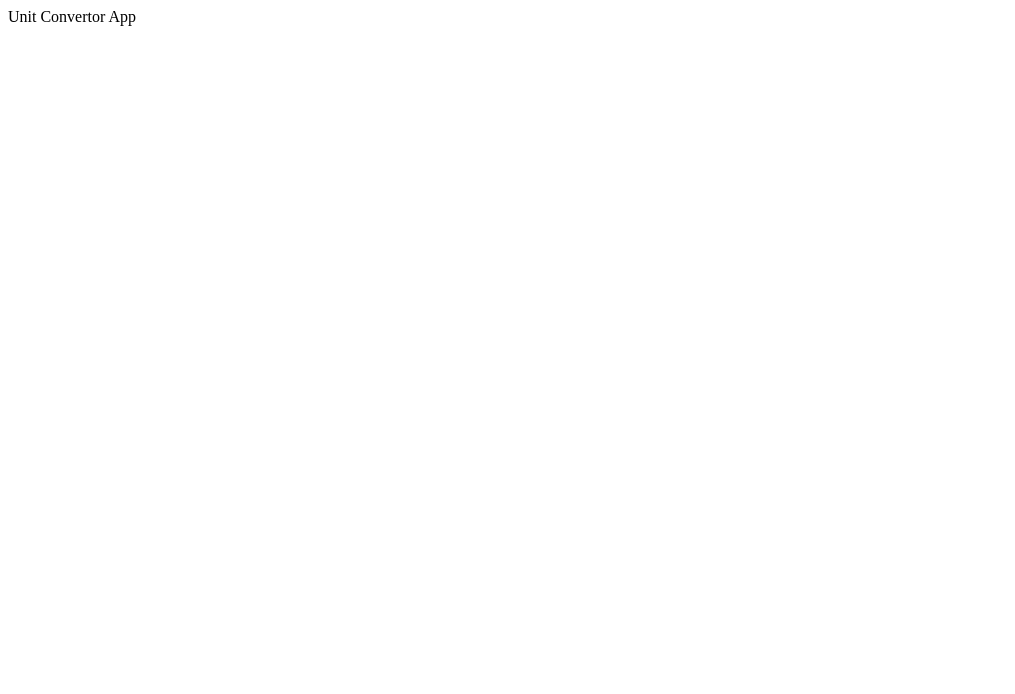
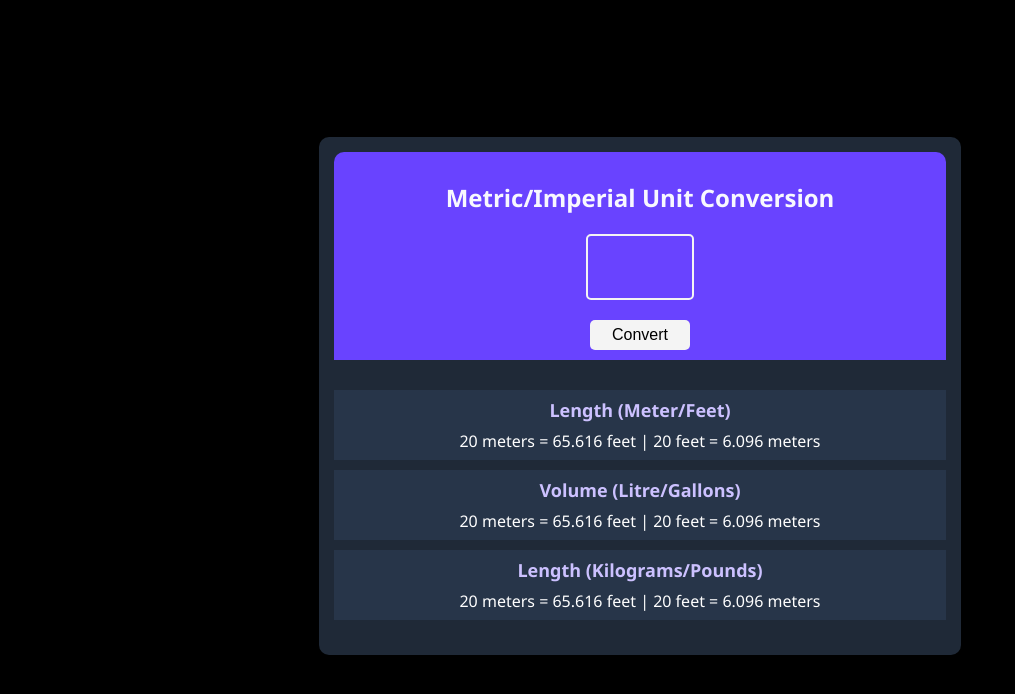
Before and after one commit to SirajAtFiverr/unit-convertor, a plain HTML site: page index.html in a window 1280 px wide. Shown: the whole page, without its empty margins (0-1015 px from the left). Drawn offline with Linux system fonts and the light colour scheme.

Commit message:
save changes

```diff
--- a/index.html
+++ b/index.html
@@ -1,9 +1,35 @@
 <!DOCTYPE html>
 <html lang="en">
 <head>
+    <link rel="stylesheet" href="style.css">
     <title>Unit Convertor</title>
 </head>
 <body>
-    Unit Convertor App
+    <div id="unit-convertor">
+
+        <div class="section-1">
+            <h2 class="heading">Metric/Imperial Unit Conversion</h2>
+            <input type="number" class="user-input"user-input">
+            <button class="convert-button">Convert</button>
+        </div>
+
+        <div class="section-2">
+            <div class="length-section">
+                <h4>Length (Meter/Feet)</h4>
+                <p>20 meters = 65.616 feet | 20 feet = 6.096 meters</p>
+            </div>
+            <div class="volume-section">
+                <h4>Volume (Litre/Gallons)</h4>
+                <p>20 meters = 65.616 feet | 20 feet = 6.096 meters</p>
+            </div>
+            <div class="mass-section">
+                <h4>Length (Kilograms/Pounds)</h4>
+                <p>20 meters = 65.616 feet | 20 feet = 6.096 meters</p>
+            </div>
+        </div>
+
+    </div>
+
+    <script src="script.js"></script>
 </body>
 </html>
--- a/style.css
+++ b/style.css
@@ -0,0 +1,96 @@
+
+body{
+    display: flex;
+    justify-content: center;
+    align-items: center;
+    height: 97vh;
+    background-color: black;
+
+    font-family:'Segoe UI', Tahoma, Geneva, Verdana, sans-serif;
+}
+
+#unit-convertor{
+    background-color: #1F2937;
+    width: 50%;
+    text-align: center;
+    border-radius: 10px;
+    padding: 5px;
+}
+
+.section-1{
+    padding: 10px;
+    background-color: #6943FF;
+    border-radius: 10px 10px 0 0;
+    margin: 10px;
+}
+
+.heading{
+    color: ghostwhite;
+}
+
+.user-input{
+    margin: 20px auto;
+    display: block;
+    width: 100px;
+    height: 60px;
+
+    background-color: #6943FF;
+    border: 2px solid #F4F4F4;
+    border-radius: 5px;
+    font-size: 40px;
+    color: #F4F4F4;
+    text-align: center;
+    font-weight: bold;
+}
+
+.user-input:focus{
+    outline: none;
+}
+
+.user-input::-webkit-outer-spin-button,
+.user-input::-webkit-inner-spin-button {
+  -webkit-appearance: none;
+  margin: 0;
+}
+
+.convert-button{
+    padding: 6px 12px;
+    width: 100px;
+    font-size: 16px;
+    border-radius: 5px;
+    border: none;
+    background-color: #F4F4F4;
+}
+
+.convert-button:hover{
+    background-color: black;
+    color: #6943FF;
+}
+
+.section-2{
+    margin: 30px 10px;
+
+    /* padding: 10px 5px; */
+}
+
+.section-2 div{
+    background-color: #273549;
+    height: 70px;
+    display: flex;
+    justify-content: space-evenly;
+    align-self: center;
+    flex-direction: column;
+
+    margin-top: 10px;
+}
+
+.section-2 div h4{
+    margin: 0;
+    color: #CCC1FF;
+    font-size: 18px;
+}
+
+.section-2 div p{
+    margin: 0;
+    color: #FFFFFF;
+}
```
